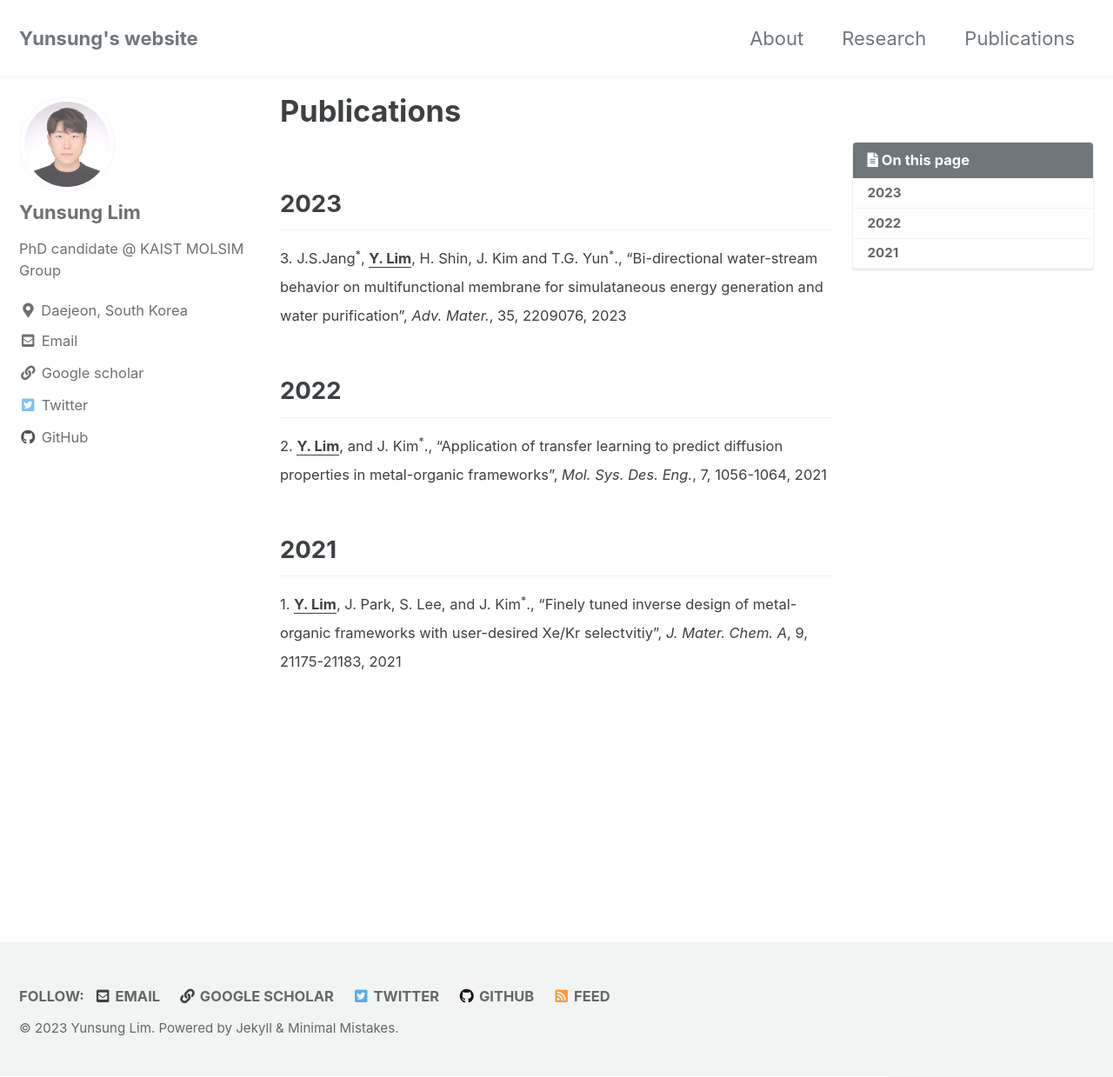
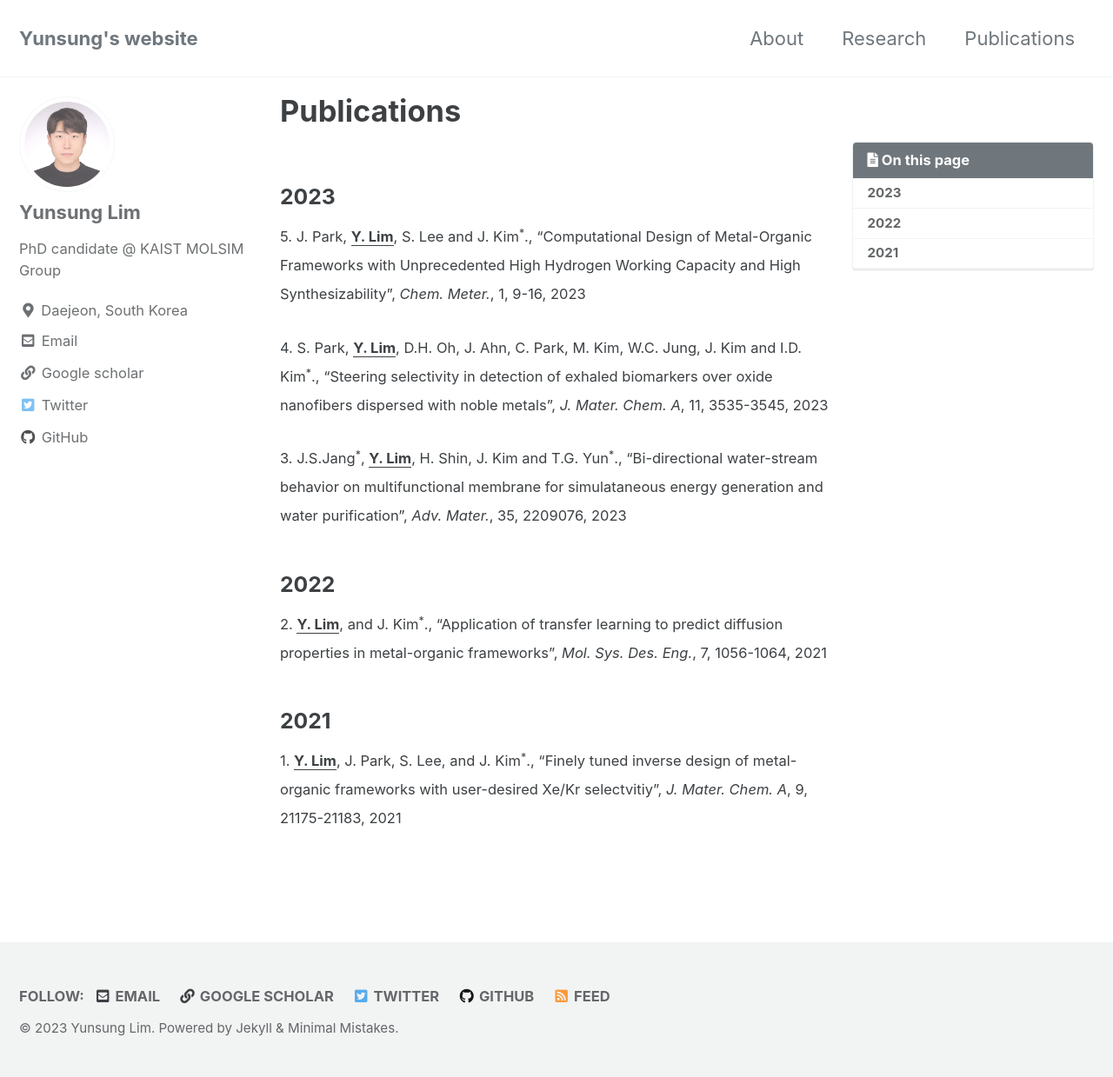
Before and after one commit to YunsungLim/YunsungLim.github.io, a Jekyll site: the page built from _pages/pubs.md, in a window 1280 px wide and 1239 px high. Shown: the whole window at 87% size. Built offline with Jekyll 4.4.1, drawn with Linux system fonts in a browser that asks for light colours; cached includes are drawn as plain includes.

Commit message:
Update pubs.md

```diff
--- a/_pages/pubs.md
+++ b/_pages/pubs.md
@@ -5,11 +5,15 @@ exerpt: "Minimal Mistakes is a flexible tow-column Jekyll theme."
 toc: true
 ---
 
-## 2023
+### 2023
+<span style="font-size:75%">5. J. Park, **<u>Y. Lim</u>**, S. Lee and J. Kim<sup>*</sup>., "Computational Design of Metal-Organic Frameworks with Unprecedented High Hydrogen Working Capacity and High Synthesizability", _Chem. Meter._, 1, 9-16, 2023</span>
+
+<span style="font-size:75%">4. S. Park, **<u>Y. Lim</u>**, D.H. Oh, J. Ahn, C. Park, M. Kim, W.C. Jung, J. Kim and I.D. Kim<sup>*</sup>., "Steering selectivity in detection of exhaled biomarkers over oxide nanofibers dispersed with noble metals", _J. Mater. Chem. A_, 11, 3535-3545, 2023</span>
+
 <span style="font-size:75%">3. J.S.Jang<sup>*</sup>, **<u>Y. Lim</u>**, H. Shin, J. Kim and T.G. Yun<sup>*</sup>., "Bi-directional water-stream behavior on multifunctional membrane for simulataneous energy generation and water purification", _Adv. Mater._, 35, 2209076, 2023</span>
 
-## 2022
+### 2022
 <span style="font-size:75%">2. **<u>Y. Lim</u>**, and J. Kim<sup>*</sup>., "Application of transfer learning to predict diffusion properties in metal-organic frameworks", _Mol. Sys. Des. Eng._, 7, 1056-1064, 2021</span>
 
-## 2021
+### 2021
 <span style="font-size:75%">1. **<u>Y. Lim</u>**, J. Park, S. Lee, and J. Kim<sup>*</sup>., "Finely tuned inverse design of metal-organic frameworks with user-desired Xe/Kr selectvitiy", _J. Mater. Chem. A_, 9, 21175-21183, 2021</span>
```
